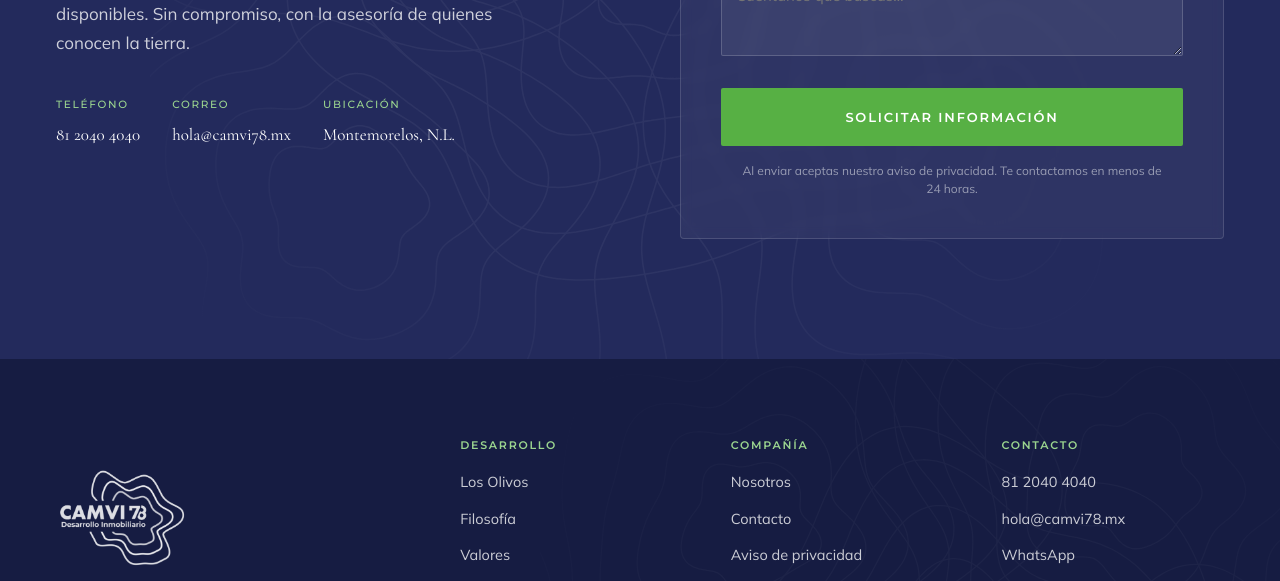
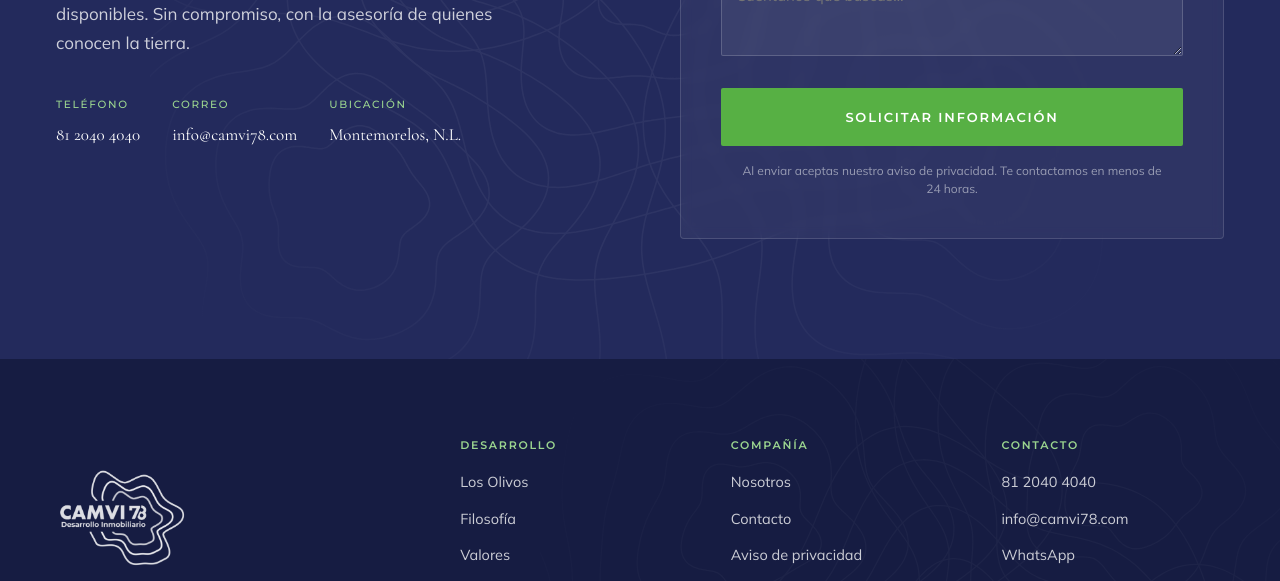
Before and after one commit to human-marketing-dev/camvi-78, a Next.js app: page / in a window 1280 px wide. Shown: the part 5600-6181 px from the top of the page. Built offline with nearby package versions, Linux system fonts and the light colour scheme.

Commit message:
agregando correo

```diff
--- a/app/page.tsx
+++ b/app/page.tsx
@@ -461,7 +461,7 @@ export default function Page() {
             <div style={{ display: "flex", flexWrap: "wrap", gap: 32, marginTop: 38 }}>
               {[
                 { k: "Teléfono", v: "81 2040 4040", href: "tel:+528120404040" },
-                { k: "Correo", v: "hola@camvi78.mx", href: "mailto:hola@camvi78.mx" },
+                { k: "Correo", v: "info@camvi78.com", href: "mailto:info@camvi78.com" },
                 { k: "Ubicación", v: "Montemorelos, N.L.", href: undefined },
               ].map((ci) => (
                 <div key={ci.k}>
--- a/components/layout/SiteFooter.tsx
+++ b/components/layout/SiteFooter.tsx
@@ -102,7 +102,7 @@ export function SiteFooter() {
             },
             {
               title: "Contacto",
-              links: [["tel:+528120404040", "81 2040 4040"], ["mailto:hola@camvi78.mx", "hola@camvi78.mx"], ["#contacto", "WhatsApp"]],
+              links: [["tel:+528120404040", "81 2040 4040"], ["mailto:info@camvi78.com", "info@camvi78.com"], ["#contacto", "WhatsApp"]],
             },
           ].map((col) => (
             <div key={col.title}>
```
